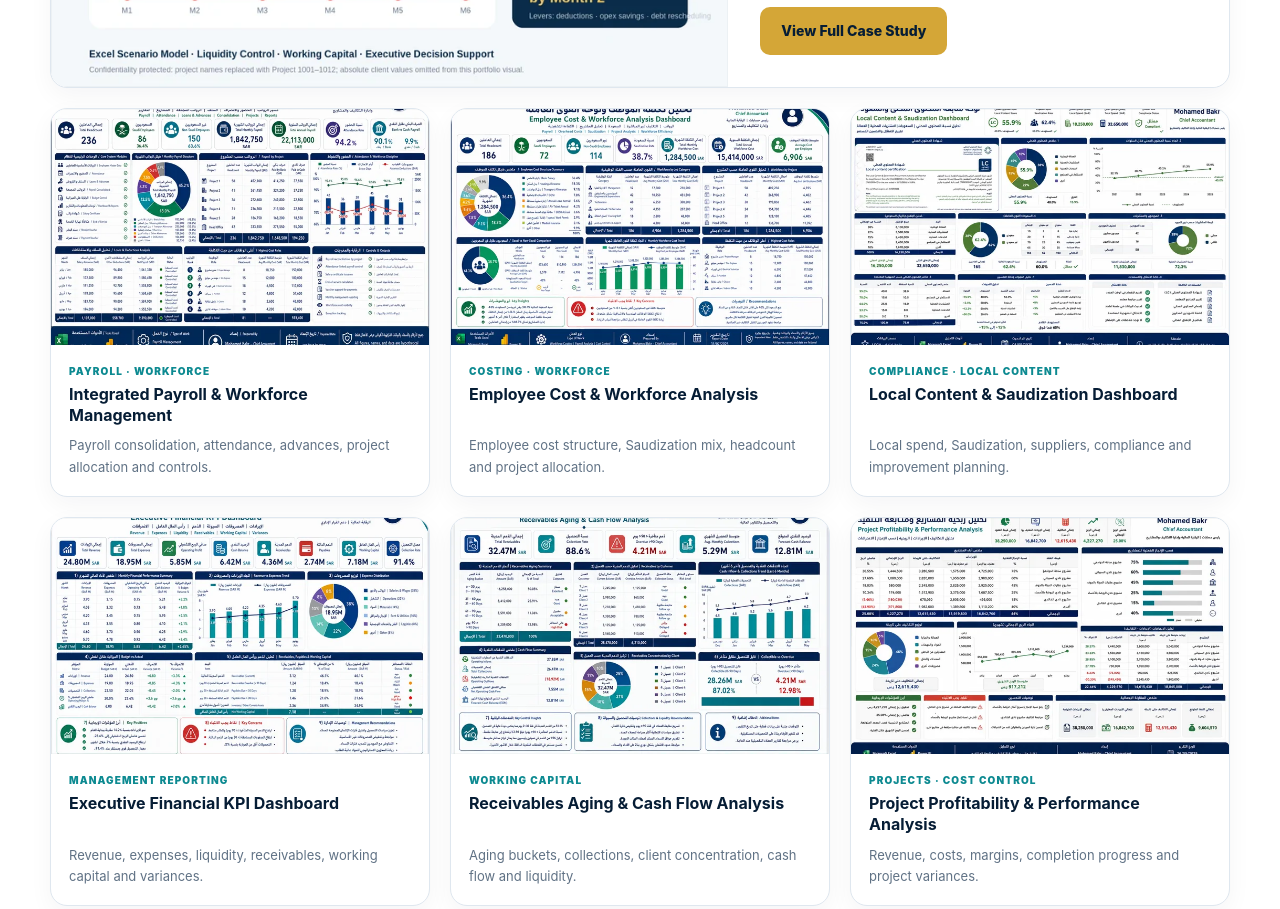
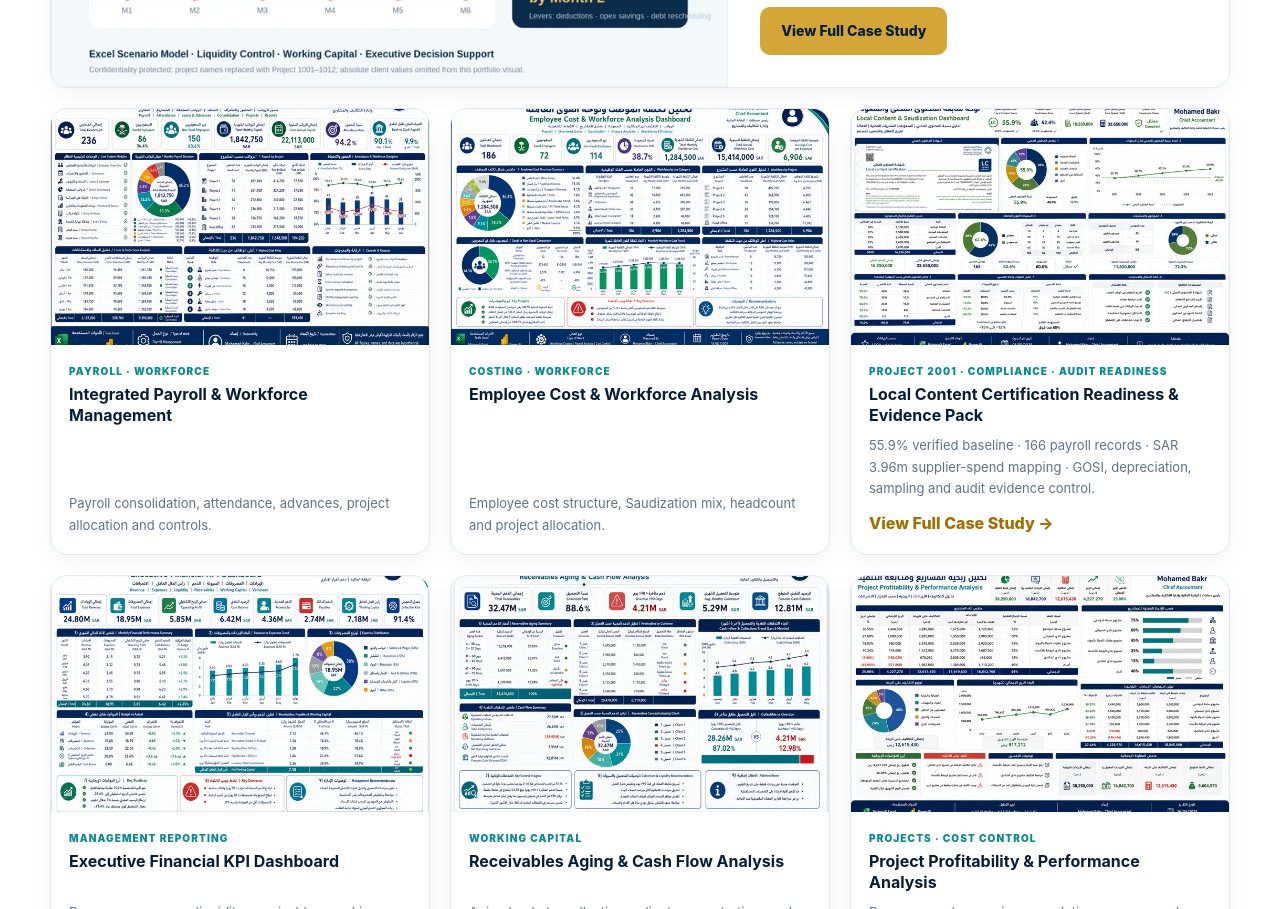
Before and after one commit to accbakr7-jpg/mohamed-bakr-portfolio, a plain HTML site: page index.html in a window 1280 px wide. Shown: the part 3089-3998 px from the top of the page. Drawn offline with Linux system fonts and the light colour scheme.

Commit message:
Add files via upload

```diff
--- a/index.html
+++ b/index.html
@@ -255,7 +255,12 @@
       </article>
       <article class="project" data-category="workforce"><div class="project-media" data-full="assets/payroll-workforce.png" data-alt="Integrated Payroll and Workforce Management"><img loading="lazy" decoding="async" src="assets/thumbs/payroll-workforce.webp" alt="Integrated Payroll and Workforce Management"></div><div class="project-body"><div class="project-label">Payroll · Workforce</div><h3>Integrated Payroll & Workforce Management</h3><p>Payroll consolidation, attendance, advances, project allocation and controls.</p></div></article>
       <article class="project" data-category="workforce"><div class="project-media" data-full="assets/employee-cost.png" data-alt="Employee Cost and Workforce Analysis"><img loading="lazy" decoding="async" src="assets/thumbs/employee-cost.webp" alt="Employee Cost and Workforce Analysis"></div><div class="project-body"><div class="project-label">Costing · Workforce</div><h3>Employee Cost & Workforce Analysis</h3><p>Employee cost structure, Saudization mix, headcount and project allocation.</p></div></article>
-      <article class="project" data-category="compliance"><div class="project-media" data-full="assets/local-content.png" data-alt="Local Content and Saudization Dashboard"><img loading="lazy" decoding="async" src="assets/thumbs/local-content.webp" alt="Local Content and Saudization Dashboard"></div><div class="project-body"><div class="project-label">Compliance · Local Content</div><h3>Local Content & Saudization Dashboard</h3><p>Local spend, Saudization, suppliers, compliance and improvement planning.</p></div></article>
+      <article class="project" data-category="compliance">
+        <a href="local-content-case-study.html" style="text-decoration:none;color:inherit;display:block;height:100%;">
+          <div class="project-media"><img loading="lazy" decoding="async" src="assets/thumbs/local-content.webp" alt="Local Content Certification Readiness and Audit Evidence Pack"></div>
+          <div class="project-body"><div class="project-label">Project 2001 · Compliance · Audit Readiness</div><h3>Local Content Certification Readiness & Evidence Pack</h3><p>55.9% verified baseline · 166 payroll records · SAR 3.96m supplier-spend mapping · GOSI, depreciation, sampling and audit evidence control.</p><span style="display:inline-block;margin-top:10px;font-weight:800;color:#a06f00;">View Full Case Study →</span></div>
+        </a>
+      </article>
       <article class="project" data-category="reporting"><div class="project-media" data-full="assets/executive-kpi.png" data-alt="Executive Financial KPI Dashboard"><img loading="lazy" decoding="async" src="assets/thumbs/executive-kpi.webp" alt="Executive Financial KPI Dashboard"></div><div class="project-body"><div class="project-label">Management Reporting</div><h3>Executive Financial KPI Dashboard</h3><p>Revenue, expenses, liquidity, receivables, working capital and variances.</p></div></article>
       <article class="project" data-category="reporting"><div class="project-media" data-full="assets/receivables-cashflow.png" data-alt="Receivables Aging and Cash Flow Analysis"><img loading="lazy" decoding="async" src="assets/thumbs/receivables-cashflow.webp" alt="Receivables Aging and Cash Flow Analysis"></div><div class="project-body"><div class="project-label">Working Capital</div><h3>Receivables Aging & Cash Flow Analysis</h3><p>Aging buckets, collections, client concentration, cash flow and liquidity.</p></div></article>
       <article class="project" data-category="projects"><div class="project-media" data-full="assets/project-profitability.png" data-alt="Project Profitability and Performance Analysis"><img loading="lazy" decoding="async" src="assets/thumbs/project-profitability.webp" alt="Project Profitability and Performance Analysis"></div><div class="project-body"><div class="project-label">Projects · Cost Control</div><h3>Project Profitability & Performance Analysis</h3><p>Revenue, costs, margins, completion progress and project variances.</p></div></article>
```
